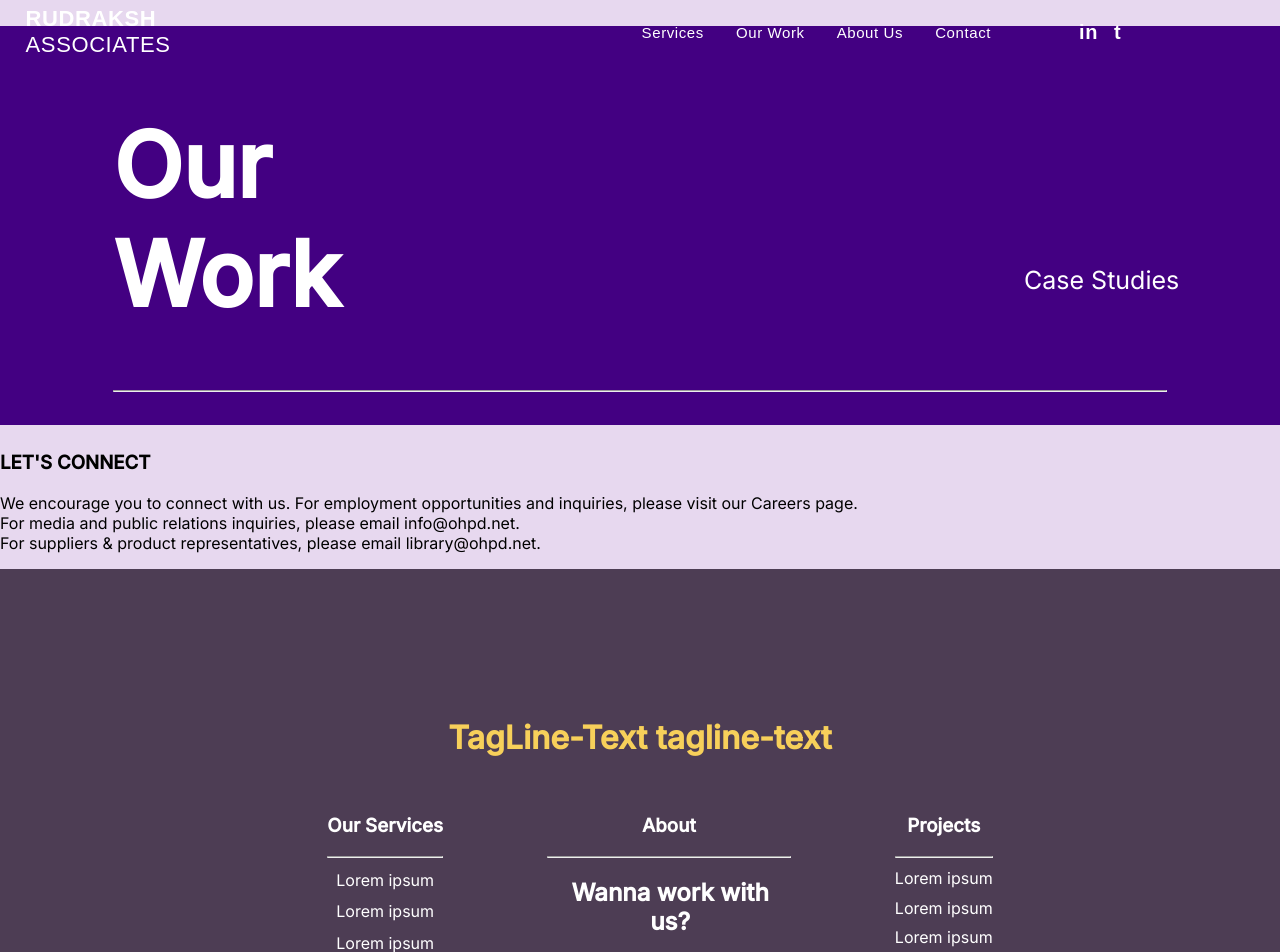
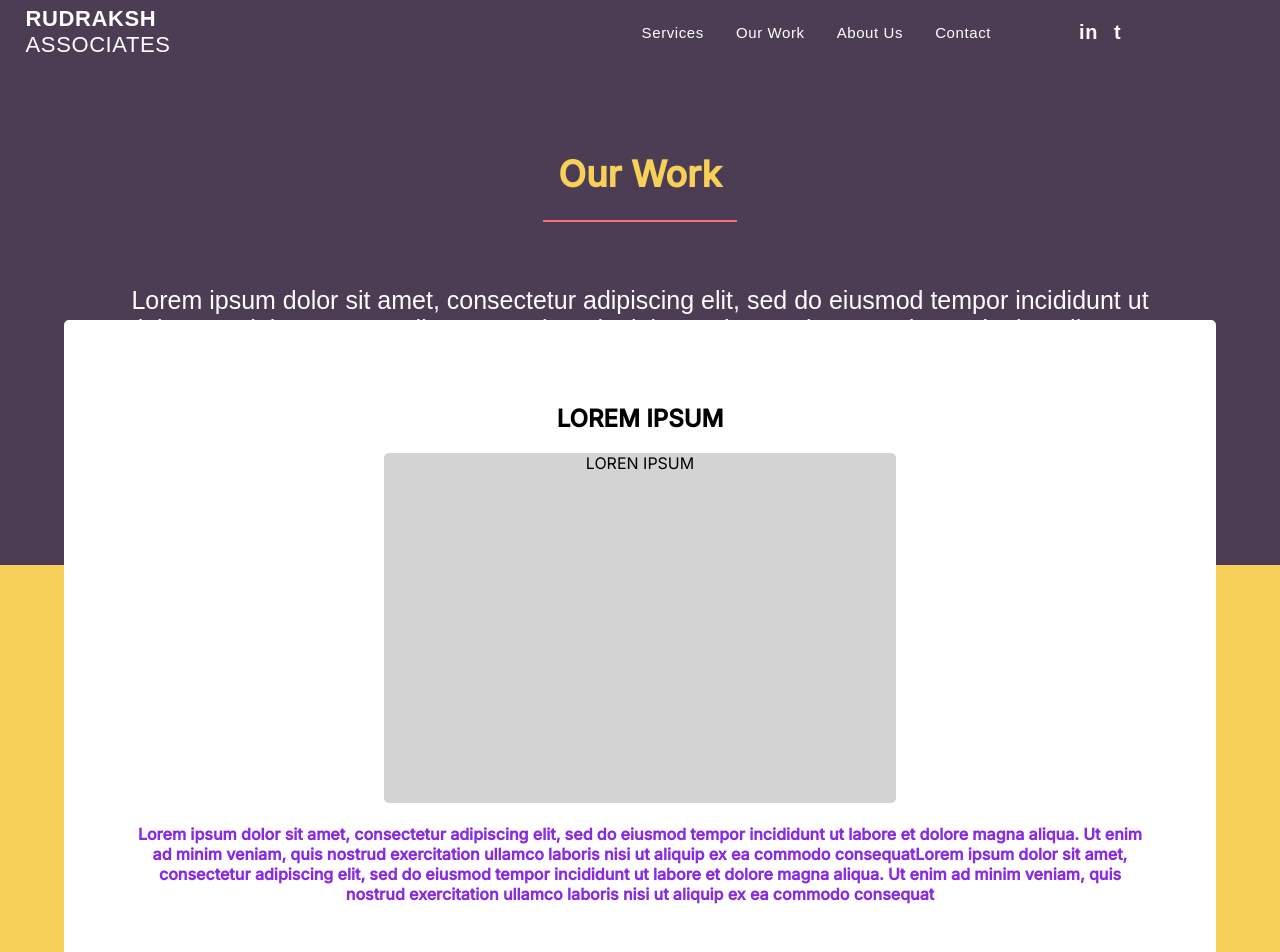
Before and after one commit to rudrakshassociates/rudrakshassociates.github.io, a React (Create React App) app: page /projects in a window 1280 px wide. Shown: the top 952 px of the page. Built offline with nearby package versions, Linux system fonts and the light colour scheme.

Commit message:
Changed the layouta nd Styling of works Page

```diff
--- a/src/Pages/Components/styles/ourwork.css
+++ b/src/Pages/Components/styles/ourwork.css
@@ -1,21 +1,52 @@
 .Work-Header{
-    background-color: #430082;
-    margin: 2% 0%;
-    padding: 2% 1%;
+    background-color: #4D3D54;
+    padding: 10% 0%;
     color: white;
 }
 .Work-Head-Content>h1{
-
-    font-size: 90px;
-    width: 10%;
+    font-size: 36px;
+    color: #F7D05A;
 }
 .Work-Head-Content{
-    margin: 0% 8%;
+    text-align: center;
+}
+.Work-Head-Content>hr{
+    border: 1px solid #FB6F77;
+    background-color:#FB6F77 ;
+    width: 15%;
 }
 .Work-Head-Content>h3{
+    font-family: 'Raleway', sans-serif;
+    margin: 5% 10%;
+    font-size: 25px;
+    font-weight: 300;
+}
+.Case-Studies{
+    padding: 5%;
+    padding-bottom:100% ;
+    background-color: #F7D05A;
+}
+.card-case{
+    border-radius: 5px;
+    width: 80%;
+    height: 1000px;
     position: absolute;
-    left:80%;
-    top:30%;
-    font-size: 25px;
-    font-weight: 400;
+    top: 40%;
+    left: 5%;
+    background-color: white;
+    padding:5% ;
 }
+.card-case>div>div{
+    background-color: lightgray;
+    border-radius: 5px;
+    height: 350px;
+    width: 50%;
+    margin-left: 25%;
+
+}
+.card-case>div{
+    text-align: center;
+}
+.card-case>div>h4{
+    color: #8A2BE2;
+}
--- a/src/Pages/Projects.js
+++ b/src/Pages/Projects.js
@@ -9,22 +9,24 @@ export default function Projects(){
             <div className="Work-Header">
                 <div className="Work-Head-Content">
                     <h1>Our Work</h1>
-                    <h3>Case Studies</h3>
                     <hr></hr>
+
+                    <h3>Lorem ipsum dolor sit amet, consectetur adipiscing elit, sed do eiusmod tempor incididunt ut labore et dolore magna aliqua. Ut enim ad minim veniam, quis nostrud exercitation ullamco laboris nisi ut aliquip ex ea commodo</h3>
                 </div>
             </div>
-            <div className="Case Studies">
-                    <div>
+            <div className="Case-Studies">
+                    <div className="card-case">
+                        <div>
+                            <h2>LOREM IPSUM</h2>
+                           <div>LOREN IPSUM</div>
+                           <h4>Lorem ipsum dolor sit amet, consectetur adipiscing elit, sed do eiusmod tempor incididunt ut labore et dolore magna aliqua. Ut enim ad minim veniam, quis nostrud exercitation ullamco laboris nisi ut aliquip ex ea commodo consequatLorem ipsum dolor sit amet, consectetur adipiscing elit, sed do eiusmod tempor incididunt ut labore et dolore magna aliqua. Ut enim ad minim veniam, quis nostrud exercitation ullamco laboris nisi ut aliquip ex ea commodo consequat</h4>
+                        </div>
                         {/* Cards */}
                     </div>
             </div>
-            <div className="Lets-Connect">
-                <h3>LET'S CONNECT</h3>
-                <p>We encourage you to connect with us. For employment opportunities and inquiries, please visit our Careers page.<br/>
-                    For media and public relations inquiries, please email info@ohpd.net.<br/>
-                    For suppliers & product representatives, please email library@ohpd.net.</p>
+            <div className="footer">
+                <Footer/>
             </div>
-            <Footer/>
         </div>
     )
 }
```
